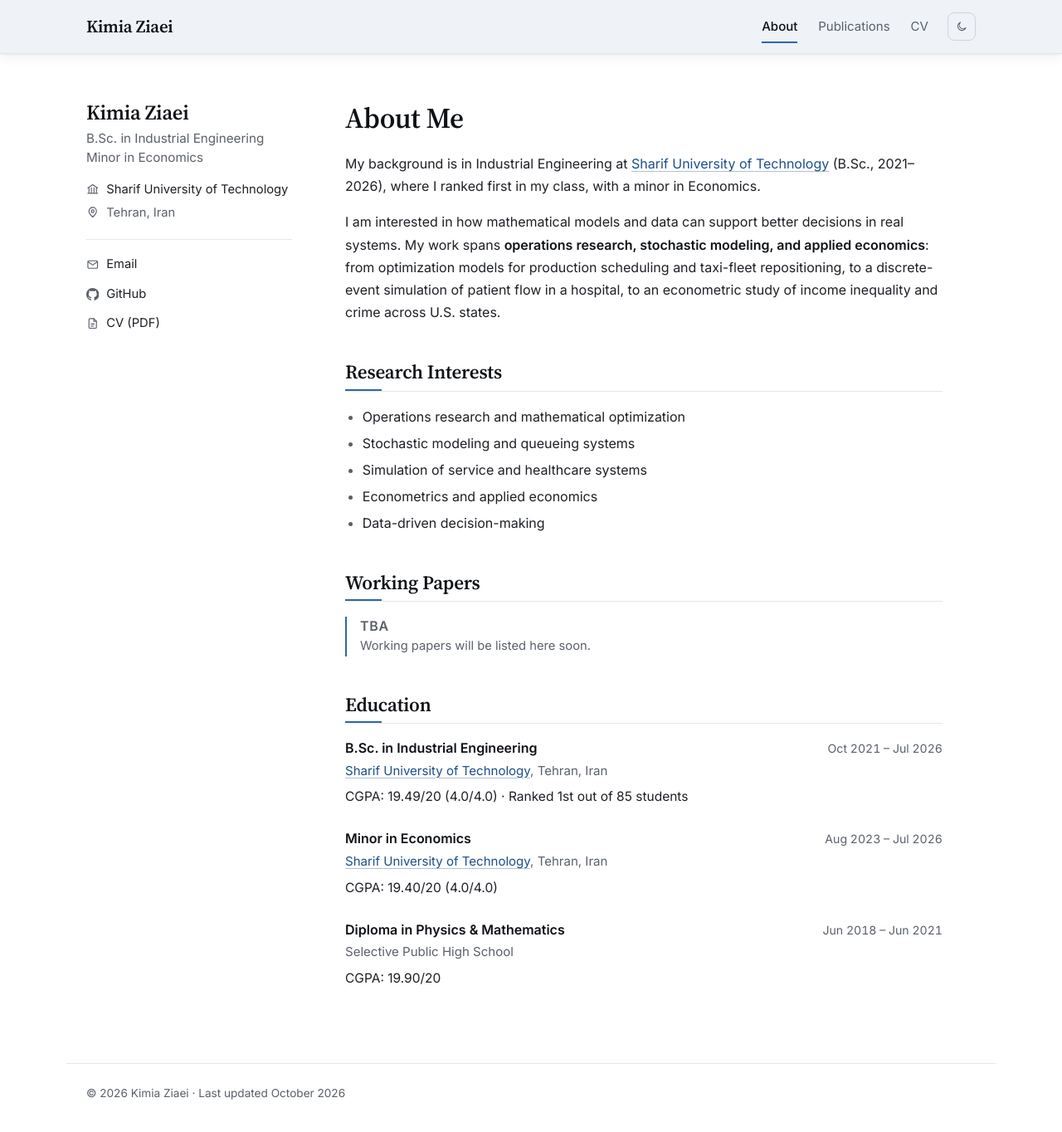
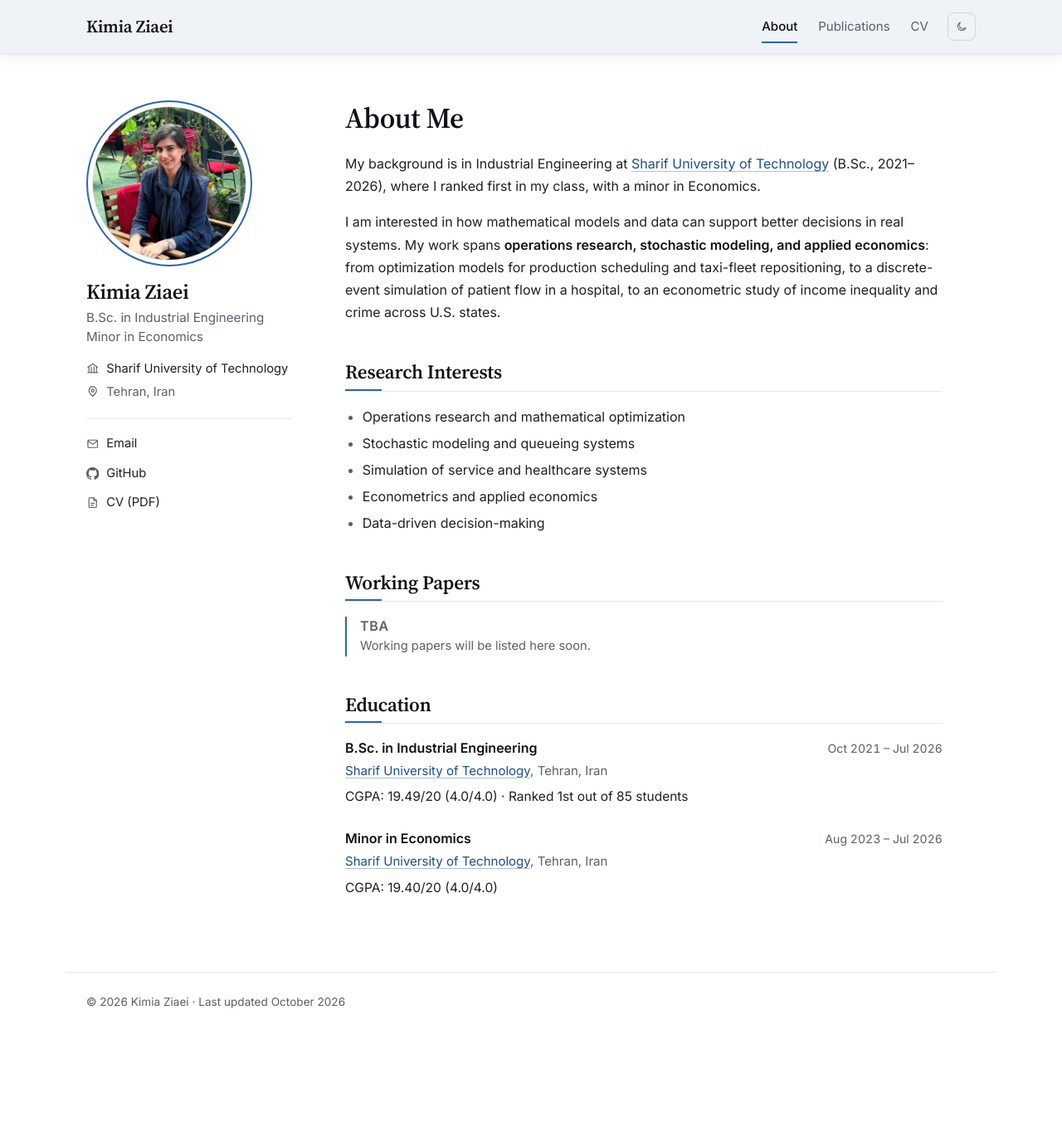
Before and after one commit to KimiaZiaei/KimiaZiaei.github.io, a Jekyll site: the page built from index.md, in a window 1280 px wide and 1369 px high. Shown: the top 1364 px of the window at 83% size. Built offline with Jekyll 4.4.1, drawn with Linux system fonts in a browser that asks for light colours.

Commit message:
Add profile photo and drop the high school entry
The photo is cropped tighter above the head so the face fills more of
the round frame.

Co-Authored-By: Claude Opus 5.5 <noreply@anthropic.com>
Claude-Session: https://claude.ai/code/session_01B4jKeJdNbwQjEaRDkU18KX

```diff
--- a/_config.yml
+++ b/_config.yml
@@ -19,7 +19,7 @@ author:
   affiliation: Sharif University of Technology
   affiliation_url: https://en.sharif.edu/
   location: Tehran, Iran
-  # avatar: /assets/img/profile.jpg
+  avatar: /assets/img/profile.jpg
   cv: /files/KimiaZiaei_CV.pdf
   github: KimiaZz
   # linkedin: your-linkedin-username
--- a/_data/education.yml
+++ b/_data/education.yml
@@ -14,9 +14,3 @@
   dates: Aug 2023 – Jul 2026
   details:
     - "CGPA: 19.40/20 (4.0/4.0)"
-
-- degree: Diploma in Physics & Mathematics
-  institution: Selective Public High School
-  dates: Jun 2018 – Jun 2021
-  details:
-    - "CGPA: 19.90/20"
```
Also changed, not shown: README.md, assets/img/profile.jpg (added).
